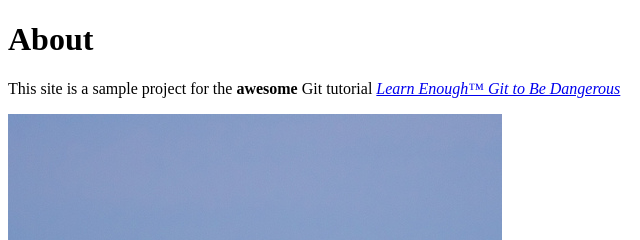
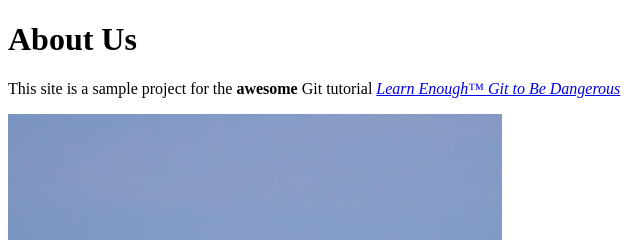
Before and after one commit to Xenoidian/website, a plain HTML site: page about.html in a window 1280 px wide. Shown: the top 240 px of the page, 0-640 px from the left. Drawn offline with Linux system fonts and the light colour scheme.

Commit message:
Change page heading

```diff
--- a/about.html
+++ b/about.html
@@ -4,7 +4,7 @@
     <title>About Us</title>
   </head>
   <body>
-    <h1>About</h1>
+    <h1>About Us</h1>
     <p>
       This site is a sample project for the <strong>awesome</strong> Git tutorial <a href="http://learnenough.com/git-tutorial"><em>Learn Enough™ Git to Be Dangerous</em></a>
     </p>
```
Also changed, not shown: index.html (+3 -1 lines).
